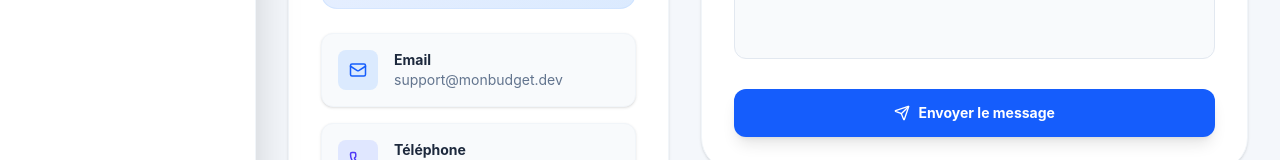
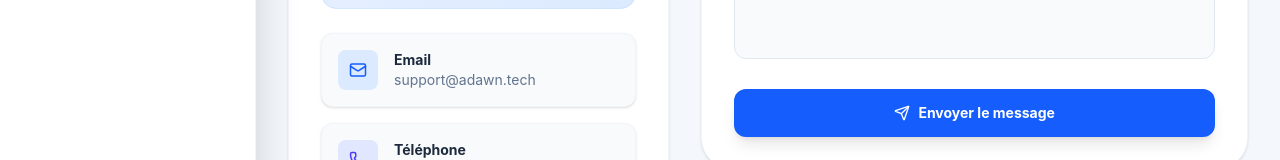
Before and after one commit to simohhhh/mybudget-frontend, a React (Vite) app: page /Support in a window 1280 px wide. Shown: the part 466-626 px from the top of the page. Built offline with nearby package versions, Linux system fonts and the light colour scheme; no server answers; sample sign-in values are in the browser's storage.

Commit message:
bdlt  email

```diff
--- a/src/pages/Support.jsx
+++ b/src/pages/Support.jsx
@@ -121,7 +121,7 @@
                       </div>
                       <div>
                         <p className="text-sm font-bold text-slate-800 dark:text-slate-200">{t('support.emailLabel', 'Email')}</p>
-                        <p className="text-sm text-slate-500 dark:text-slate-400">support@monbudget.dev</p>
+                        <p className="text-sm text-slate-500 dark:text-slate-400">support@adawn.tech</p>
                       </div>
                     </a>
 
```
